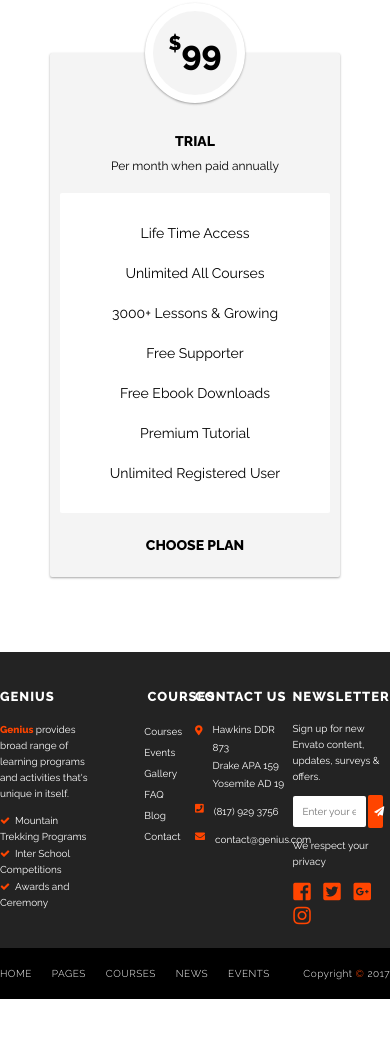
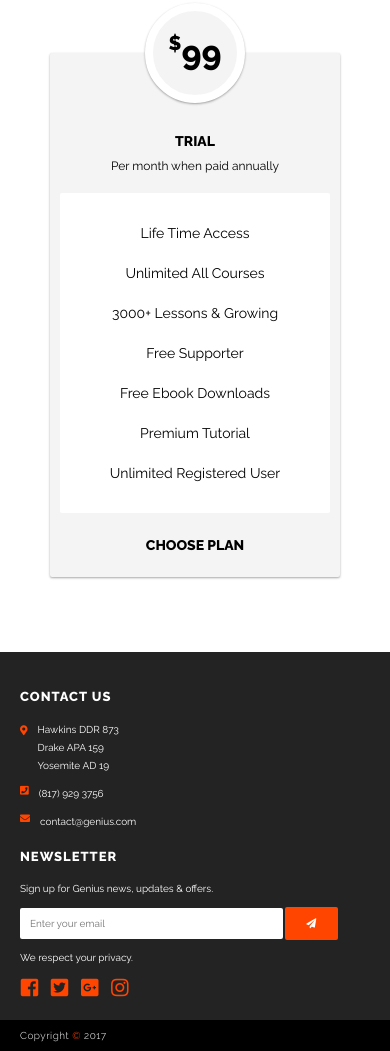
Before and after one commit to manonrugge/genius-psd-conversion, a website: page index.html in a window 390 px wide. Shown: the part 6882-7933 px from the top of the page. Before the commit the page ends 7881 px from the top, so only its background shows below. Drawn offline with Linux system fonts and the light colour scheme.

Commit message:
footer section responsive

```diff
--- a/dev/styles/partials/_footer.scss
+++ b/dev/styles/partials/_footer.scss
@@ -6,11 +6,27 @@ footer {
     display: flex;
     flex-direction: row;
     padding: 20px 0px;
+    @media (max-width: 950px) {
+        padding: 20px 50px;
+    }
+    @media (max-width: 460px) {
+        flex-direction: column;
+        padding: 20px 20px;
+    }
 }
 
 .footer-block {
     width: 25%;
     color: $white;
+    @media (max-width: 760px) {
+        width: 33.33%;
+    }
+    @media (max-width: 660px) {
+        width: 50%;
+    }
+    @media (max-width: 460px) {
+        width: 100%;
+    }
     h4 {
         text-transform: uppercase;
         font-size: 1.3rem;
@@ -34,6 +50,9 @@ footer {
         color: $mainColor;
         font-weight: $bold;
     }
+    @media (max-width: 660px) {
+        display: none;
+    }
 }
 
 .programs li {
@@ -48,6 +67,9 @@ footer {
 // COURSES footer block starts
 .footer-courses {
     padding-left: 50px;
+    @media (max-width: 760px) {
+        display: none;
+    }
 }
 
 .footer-course-list li {
@@ -75,8 +97,16 @@ footer {
     }
 }
 
+// CONTACT footer block starts
+.footer-contact {
+    @media (max-width: 760px) {
+        padding-left: 50px;
+    }
+    @media (max-width: 660px) {
+        padding-left: 0px;
+    }
+}
 
-// CONTACT footer block starts
 .footer-address,
 .footer-phone,
 .footer-email {
@@ -93,7 +123,6 @@ footer {
 .fa-map-marker-alt {
     padding-top: 4px;
 }
-
 
 // NEWSLETTER footer block starts
 .footer-news {
@@ -143,6 +172,12 @@ footer {
     align-items: center;
     letter-spacing: 0.05rem;
     padding: 10px 0px;
+    @media (max-width: 950px) {
+        padding: 10px 50px;
+    }
+    @media (max-width: 460px) {
+        padding: 10px 20px;
+    }
     ul {
         text-transform: uppercase;
         list-style-type: none;
@@ -161,6 +196,12 @@ footer {
     }
 }
 
+.footer-nav {
+    @media (max-width: 480px) {
+        display: none;
+    }
+}
+
 .copyright-txt span {
     color: $mainColor;
 }
--- a/index.html
+++ b/index.html
@@ -573,7 +573,7 @@
 
 			<div class="footer-block footer-news">
 				<h4>Newsletter</h4>
-				<p>Sign up for new Envato content, updates, surveys &amp; offers.</p>
+				<p>Sign up for Genius news, updates &amp; offers.</p>
 				<div class="subscribe-form">
 					<form action="" method="POST" autocomplete="off" name="subscribeForm" class="clearfix">
 						<label class="visuallyhidden" for="emailSubscribe"></label>
@@ -583,7 +583,7 @@
 						</button>
 					</form>
 				</div>
-				<p>We respect your privacy</p>
+				<p>We respect your privacy.</p>
 				<div class="footer-social">
 					<a href="https://www.facebook.com/">
 						<i class="fab fa-facebook-square fa-fw"></i>
@@ -604,8 +604,8 @@
 		<!-- page copyright bar starts -->
 		<div class="copyright-container">
 			<div class="copyright-bar wrapper">
-				<nav>
-					<ul class="footer-nav">
+				<nav class="footer-nav">
+					<ul>
 						<li>
 							<a href="#home">Home</a>
 						</li>
```
Also changed, not shown: public/styles/style.css.
